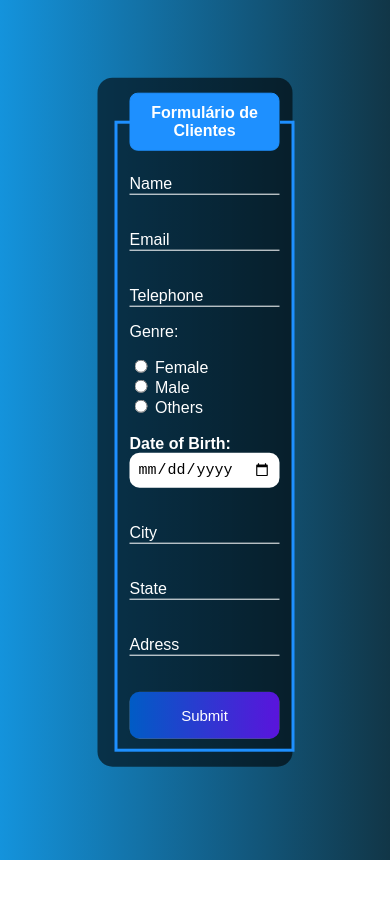
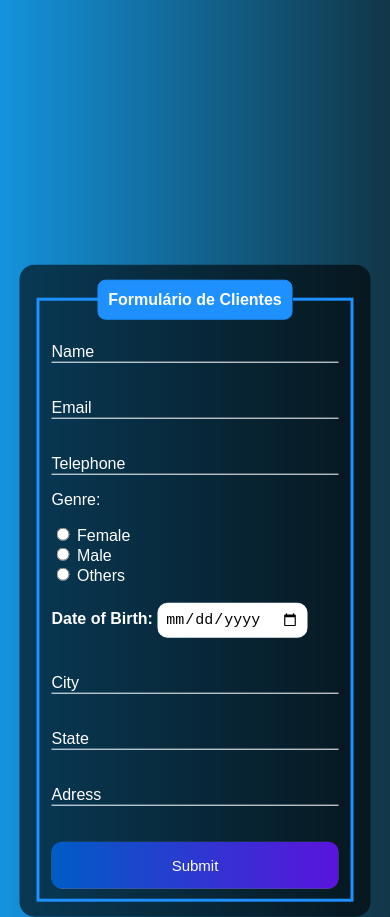
Before and after one commit to VicOttoni/form, a plain HTML site: page index.html in a window 390 px wide. Before the commit the page ends 860 px from the top, so only its background shows below. Drawn offline with Linux system fonts and the light colour scheme.

Commit message:
refresh responsive

```diff
--- a/style.css
+++ b/style.css
@@ -85,6 +85,8 @@ e o "valid" diz que não deve voltar a alteração padrão ao sair do input ante
 /* responsividade */
 @media (max-width: 800px) {
 .Container{
-width:50%
+    top: 70%;
+
+width:90%
 }
 }
```
